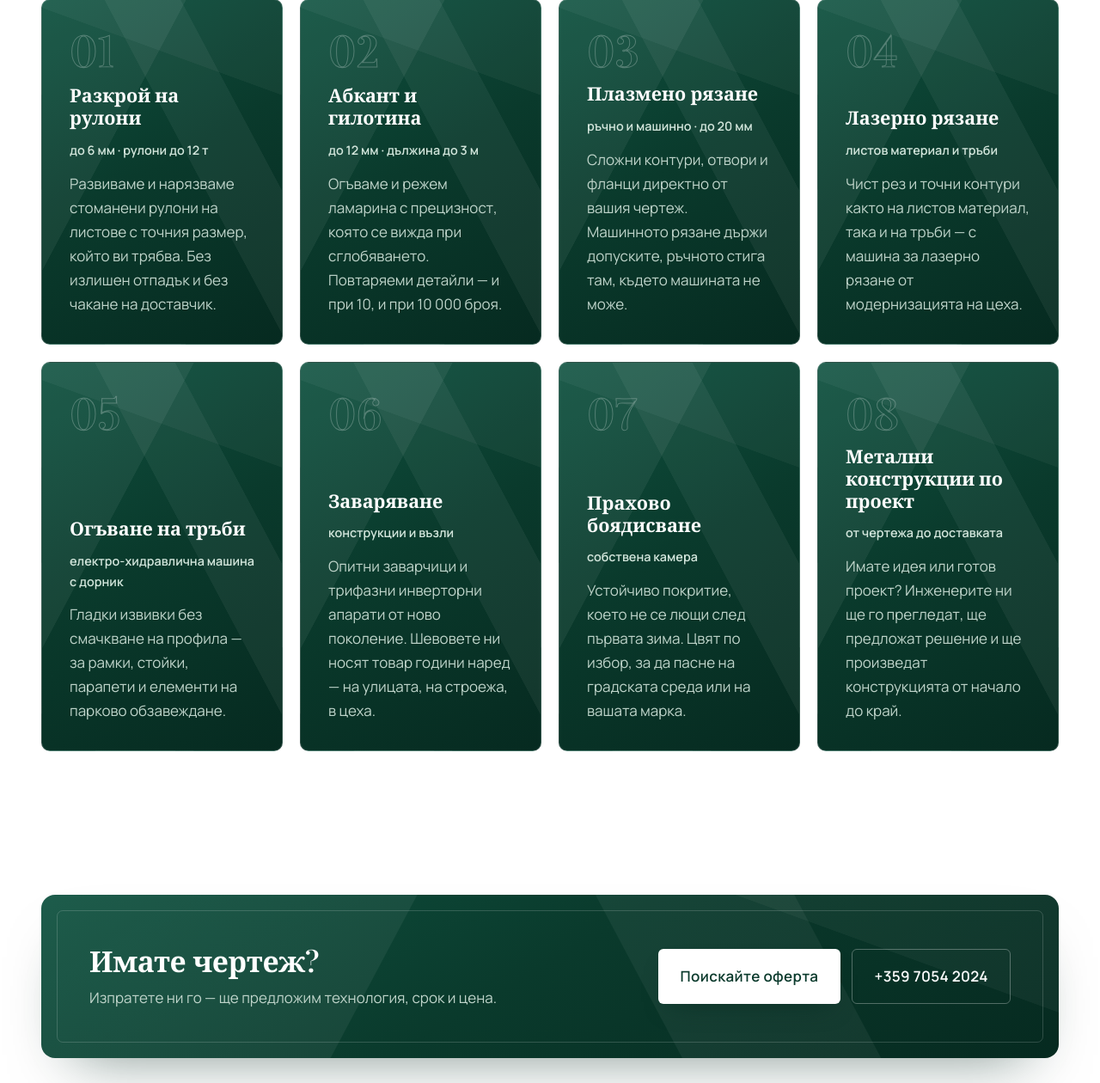
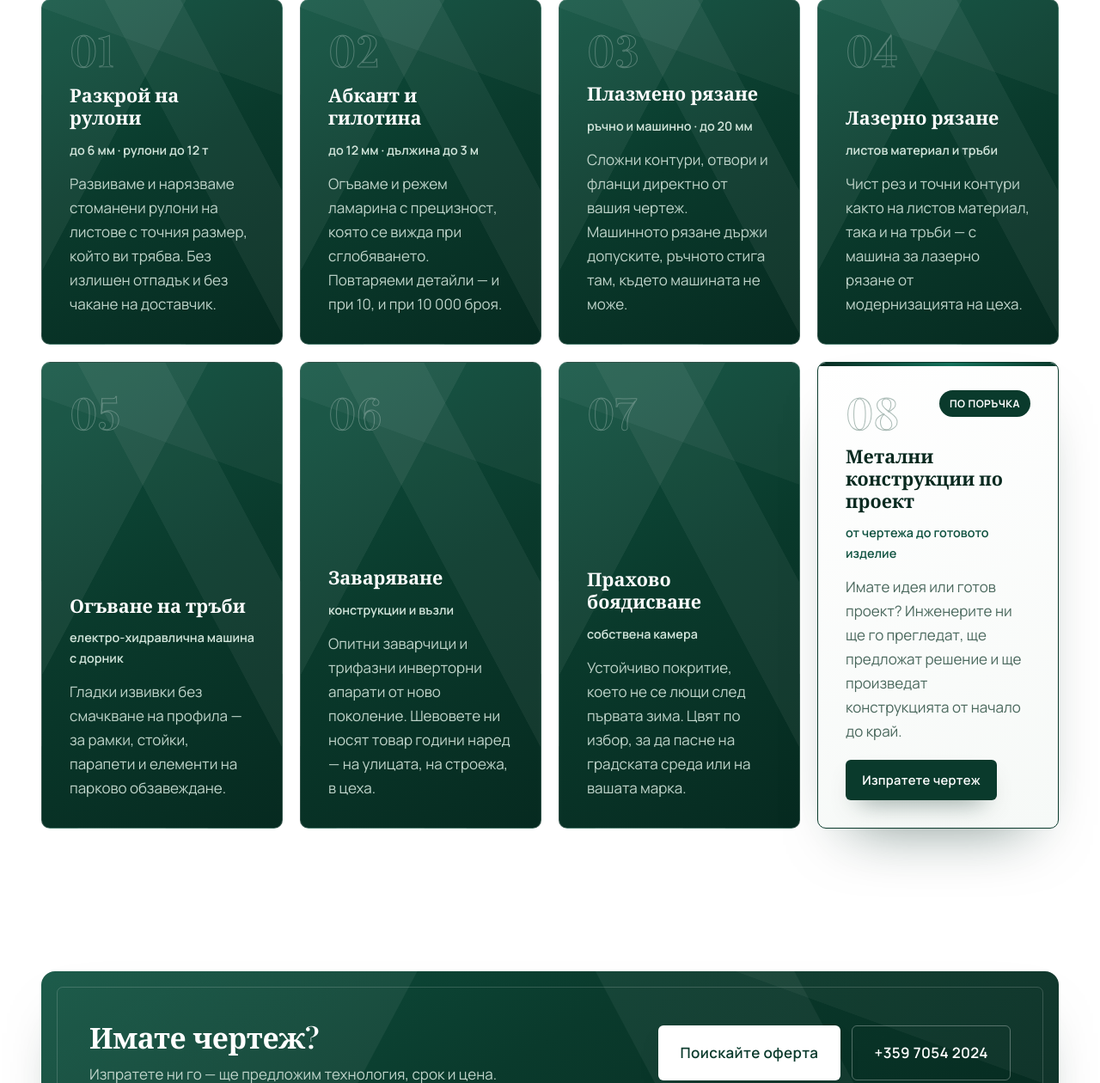
Before and after one commit to IvanMihaYlovv/rilacnm, a Django app: page /uslugi/ in a window 1280 px wide. Shown: the part 478-1738 px from the top of the page at 86% size. Run offline with Django 5.2, Linux system fonts and the light colour scheme; data that the repository does not hold is empty; parts of the project's set-up code (start-up, migrations or seed data) failed here and were passed over; some libraries are stand-ins or nearby versions; some web fonts are replaced.

Commit message:
Highlight the made-to-order service and drop delivery wording
"Метални конструкции по проект" is now a light card among the emerald
ones on the services page, with a "По поръчка" badge and a link to send
a drawing. "от чертежа до доставката" becomes "до готовото изделие" in
its subtitle, its SEO title and the realized projects lead: delivery is
not confirmed.

Co-Authored-By: Claude Opus 5.5 <noreply@anthropic.com>

```diff
--- a/core/content.py
+++ b/core/content.py
@@ -248,10 +248,12 @@ SERVICES = [
     {
         'slug': 'metalni-konstruktsii-po-proekt',
         'title': 'Метални конструкции по проект',
-        'seo_title': 'Метални конструкции по проект — от чертеж до доставка',
+        # Highlighted on the services page: the one service that is made to the client's design.
+        'featured': True,
+        'seo_title': 'Метални конструкции по проект — от чертеж до готово изделие',
         'seo_description': 'Производство на всички видове метални конструкции и изделия по ваш проект '
                            'или дизайн. Инженерен отдел и собствен цех в гр. Рила.',
-        'spec': 'от чертежа до доставката',
+        'spec': 'от чертежа до готовото изделие',
         'text': 'Имате идея или готов проект? Инженерите ни ще го прегледат, '
                 'ще предложат решение и ще произведат конструкцията от начало до край.',
         'body': [
--- a/projects/views.py
+++ b/projects/views.py
@@ -51,7 +51,7 @@ class RealizedProjectListView(ProjectListView):
     page_title = 'Реализирани проекти — метални конструкции и изделия'
     page_heading = 'Реализирани Проекти'
     page_lead = ('Метални конструкции и изделия, които сме произвели за общини, фирми и '
-                 'строителни обекти — от чертежа до доставката.')
+                 'строителни обекти — от чертежа до готовото изделие.')
     page_description = ('Реализирани проекти на РИЛА-СНМ: метални конструкции и изделия, '
                         'произведени за общини и фирми в завода ни в гр. Рила.')
 
--- a/static/css/main.css
+++ b/static/css/main.css
@@ -390,6 +390,28 @@ html.lenis, html.lenis body { height: auto; }
 .service__title { margin-top: auto; font: 600 1.35rem/1.2 var(--font-display); }
 .service__spec { color: var(--accent-2); font-weight: 600; font-size: .9rem; }
 .service__text { color: var(--muted); }
+.service__top { display: flex; align-items: flex-start; justify-content: space-between; gap: 1rem; }
+
+/* The made-to-order service: a light card among the emerald ones, with its own call to action. */
+.service.service--featured {
+  --bg: var(--white); --bg-2: var(--mist); --surface: var(--white); --surface-2: #edf3ef;
+  --text: #08291f; --muted: #4b695e; --tint: 10 58 44; --line: rgb(var(--tint) / .14);
+  --accent: var(--emerald); --accent-deep: var(--emerald-deep); --accent-2: var(--emerald-lit);
+  --on-accent: var(--white); --btn-fill: var(--emerald); --btn-glint: rgb(255 255 255 / .16);
+  --heat: linear-gradient(115deg, var(--emerald-deep) 0%, #14705a 55%, var(--emerald) 100%);
+  color: var(--text);
+  background: linear-gradient(160deg, var(--white) 0%, var(--mist) 100%);
+  border: 1.5px solid var(--emerald); box-shadow: var(--shadow-lift);
+}
+.service--featured::after {
+  content: ''; position: absolute; inset: 0 0 auto; height: 4px; background: var(--heat);
+}
+.service--featured .service__num { -webkit-text-stroke: 1px rgb(var(--tint) / .35); }
+.service__badge {
+  padding: .35rem .75rem; border-radius: 999px; background: var(--emerald); color: var(--white);
+  font-size: .75rem; font-weight: 700; letter-spacing: .04em; text-transform: uppercase;
+}
+.service__cta { position: relative; z-index: 1; align-self: flex-start; margin-top: .4rem; }
 
 /* Horizontal pinned scroll — enabled by JS only on wide screens */
 .services.is-horizontal .services__pin { height: 100vh; padding-top: var(--header-h); display: flex; flex-direction: column; justify-content: center; overflow: hidden; }
--- a/templates/core/services.html
+++ b/templates/core/services.html
@@ -6,11 +6,17 @@
 <section class="section section--flush" aria-label="Списък с услуги">
   <ol class="services__track services__track--grid">
     {% for service in services %}
-      <li class="service" data-reveal>
-        <span class="service__num">{{ forloop.counter|stringformat:"02d" }}</span>
+      <li class="service{% if service.featured %} service--featured{% endif %}" data-reveal>
+        <div class="service__top">
+          <span class="service__num">{{ forloop.counter|stringformat:"02d" }}</span>
+          {% if service.featured %}<span class="service__badge">По поръчка</span>{% endif %}
+        </div>
         <h2 class="service__title"><a class="service__link" href="{% url 'core:service' service.slug %}">{{ service.title }}</a></h2>
         <p class="service__spec">{{ service.spec }}</p>
         <p class="service__text">{{ service.text }}</p>
+        {% if service.featured %}
+          <a class="btn btn--accent btn--sm service__cta" href="{% url 'contacts:page' %}#formulyar">Изпратете чертеж</a>
+        {% endif %}
       </li>
     {% endfor %}
   </ol>
```
Also changed, not shown: core/tests.py (+10 -0 lines).
